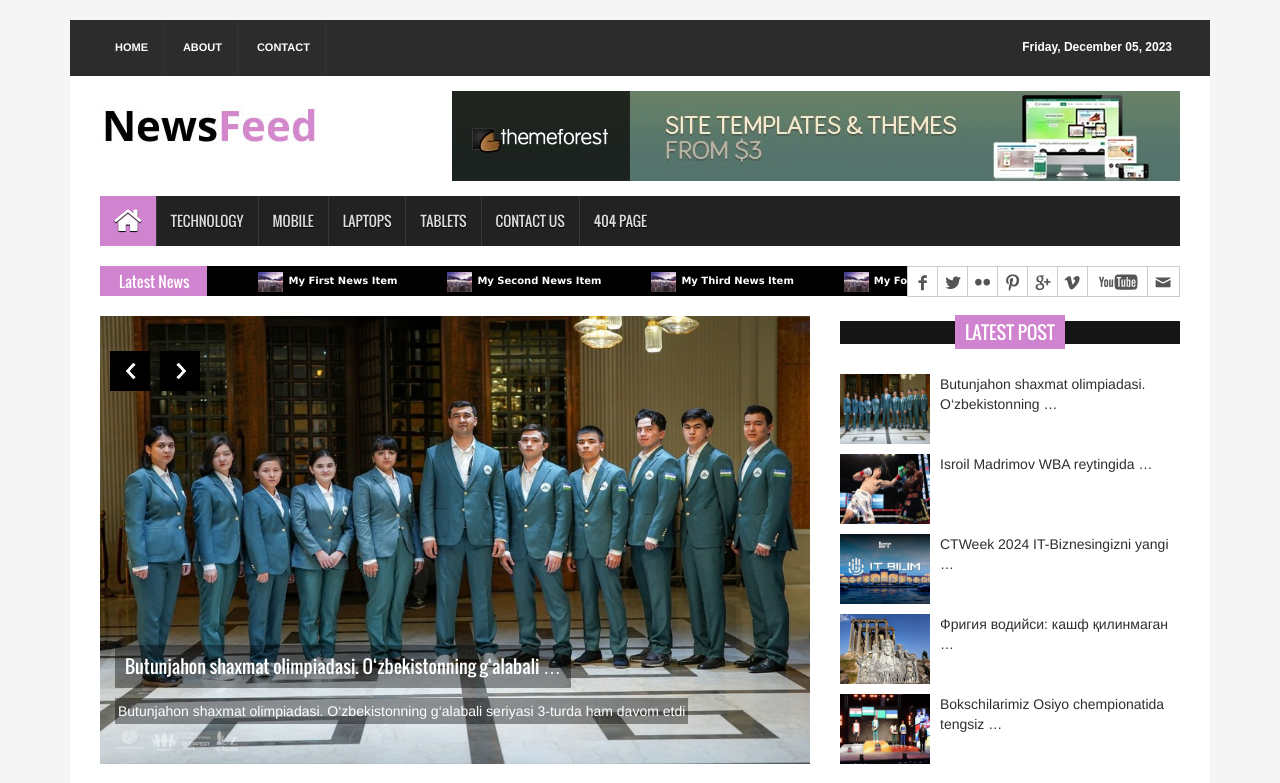
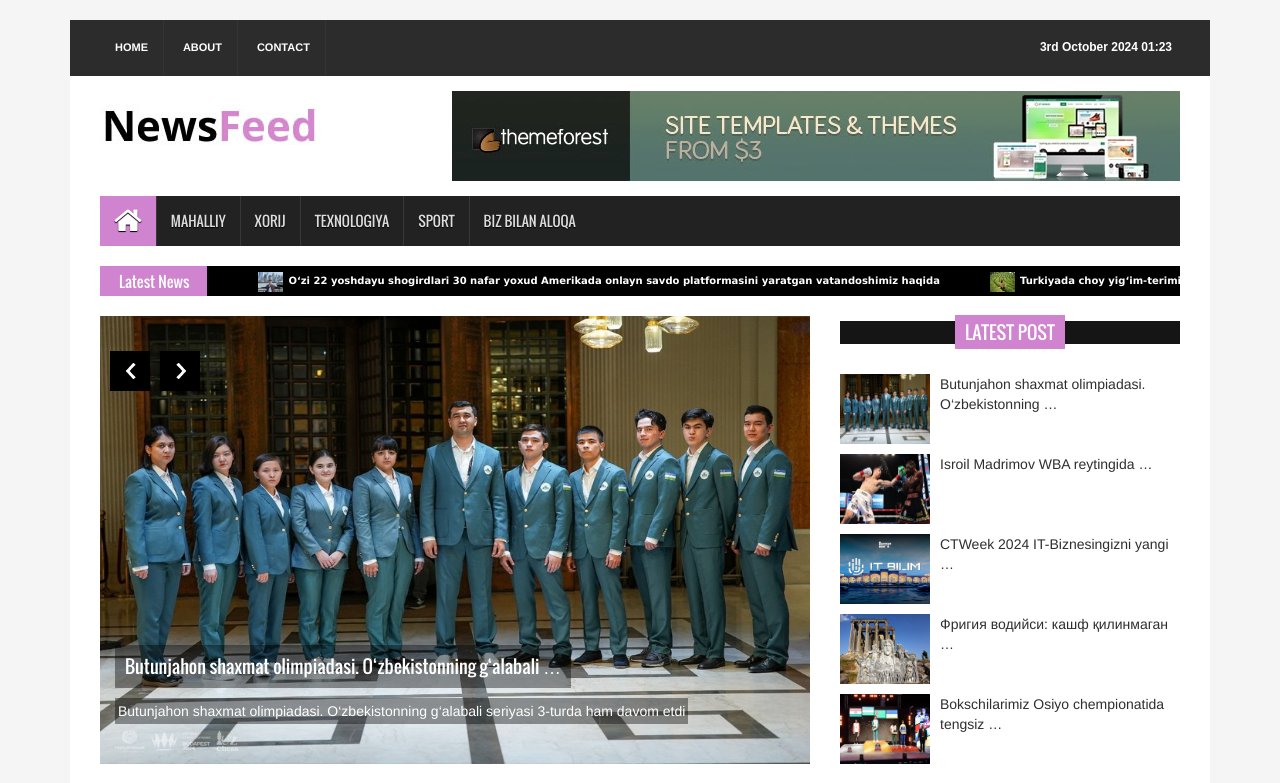
Before and after one commit to Bekmurodo/django-yangi, a Django app: page / in a window 1280 px wide. Shown: the top 783 px of the page. Run offline with Django 5.2, Linux system fonts and the light colour scheme; data comes from the database, SQL or seed files in the repository; some libraries are stand-ins or nearby versions.

Commit message:
Update base.html

```diff
--- a/news_project/templates/news/base.html
+++ b/news_project/templates/news/base.html
@@ -3,7 +3,7 @@
 <!DOCTYPE html>
 <html>
 <head>
-<title>NewsFeed</title>
+    <title>{% block title %} {% endblock title %}</title>
 <meta charset="utf-8">
 <meta http-equiv="X-UA-Compatible" content="IE=edge">
 <meta name="viewport" content="width=device-width, initial-scale=1">
@@ -35,7 +35,7 @@
             </ul>
           </div>
           <div class="header_top_right">
-            <p>Friday, December 05, 2023</p>
+            <p>{% now "jS F Y H:i" %}</p>
           </div>
         </div>
       </div>
@@ -55,20 +55,11 @@
       <div id="navbar" class="navbar-collapse collapse">
         <ul class="nav navbar-nav main_nav">
           <li class="active"><a href="news/home.html"><span class="fa fa-home desktop-home"></span><span class="mobile-show">Home</span></a></li>
-          <li><a href="#">Technology</a></li>
-          <li class="dropdown"> <a href="#" class="dropdown-toggle" data-toggle="dropdown" role="button" aria-expanded="false">Mobile</a>
-            <ul class="dropdown-menu" role="menu">
-              <li><a href="#">Android</a></li>
-              <li><a href="#">Samsung</a></li>
-              <li><a href="#">Nokia</a></li>
-              <li><a href="#">Walton Mobile</a></li>
-              <li><a href="#">Sympony</a></li>
-            </ul>
-          </li>
-          <li><a href="#">Laptops</a></li>
-          <li><a href="#">Tablets</a></li>
-          <li><a href="{% url 'contact_page' %}">Contact Us</a></li>
-          <li><a href="">404 Page</a></li>
+          <li><a href="{% url 'local_news_page' %}">Mahalliy</a></li>
+          <li><a href="{% url 'foreign_news_page' %}">Xorij</a></li>
+          <li><a href="{% url 'technology_news_page' %}">Texnologiya</a></li>
+            <li><a href="{% url 'sport_news_page' %}">Sport</a></li>
+          <li><a href="{% url 'contact_page' %}">Biz bilan aloqa</a></li>
         </ul>
       </div>
     </nav>
@@ -78,16 +69,9 @@
       <div class="col-lg-12 col-md-12">
         <div class="latest_newsarea"> <span>Latest News</span>
           <ul id="ticker01" class="news_sticker">
-            <li><a href="#"><img src="{% static 'images/news_thumbnail3.jpg' %}" alt="">My First News Item</a></li>
-            <li><a href="#"><img src="{% static 'images/news_thumbnail3.jpg' %}" alt="">My Second News Item</a></li>
-            <li><a href="#"><img src="{% static 'images/news_thumbnail3.jpg' %}" alt="">My Third News Item</a></li>
-            <li><a href="#"><img src="{% static 'images/news_thumbnail3.jpg' %}" alt="">My Four News Item</a></li>
-            <li><a href="#"><img src="{% static 'images/news_thumbnail3.jpg' %}" alt="">My Five News Item</a></li>
-            <li><a href="#"><img src="{% static 'images/news_thumbnail3.jpg' %}" alt="">My Six News Item</a></li>
-            <li><a href="#"><img src="{% static 'images/news_thumbnail3.jpg' %}" alt="">My Seven News Item</a></li>
-            <li><a href="#"><img src="{% static 'images/news_thumbnail3.jpg' %}" alt="">My Eight News Item</a></li>
-            <li><a href="#"><img src="{% static 'images/news_thumbnail2.jpg' %}" alt="">My Nine News Item</a></li>
-          </ul>
+              {% for news in latest_news %}
+            <li><a href="#"><img src="{{ news.image.url }}" alt="">{{ news.title }}</a></li>
+              {% endfor %}
           <div class="social_area">
             <ul class="social_nav">
               <li class="facebook"><a href="#"></a></li>
@@ -100,7 +84,9 @@
               <li class="mail"><a href="#"></a></li>
             </ul>
           </div>
+          </ul>
         </div>
+
       </div>
     </div>
   </section>
@@ -119,22 +105,17 @@
         </div>
         <div class="col-lg-4 col-md-4 col-sm-4">
           <div class="footer_widget wow fadeInDown">
-            <h2>Tag</h2>
+            <h2>Teglar</h2>
+             {% for kategory in categories %}
             <ul class="tag_nav">
-              <li><a href="#">Games</a></li>
-              <li><a href="#">Sports</a></li>
-              <li><a href="#">Fashion</a></li>
-              <li><a href="#">Business</a></li>
-              <li><a href="#">Life &amp; Style</a></li>
-              <li><a href="#">Technology</a></li>
-              <li><a href="#">Photo</a></li>
-              <li><a href="#">Slider</a></li>
+              <li><a href="#">{{ kategory.name }}</a></li>
+             {% endfor %}
             </ul>
           </div>
         </div>
         <div class="col-lg-4 col-md-4 col-sm-4">
           <div class="footer_widget wow fadeInRightBig">
-            <h2>Contact</h2>
+            <h2>Biz bilan aloqa</h2>
             <p>Lorem ipsum dolor sit amet, consectetur adipisicing elit, sed do eiusmod tempor incididunt ut labore et dolore magna aliqua Lorem ipsum dolor sit amet, consectetur adipisicing elit.</p>
             <address>
             Perfect News,1238 S . 123 St.Suite 25 Town City 3333,USA Phone: 123-326-789 Fax: 123-546-567
```
